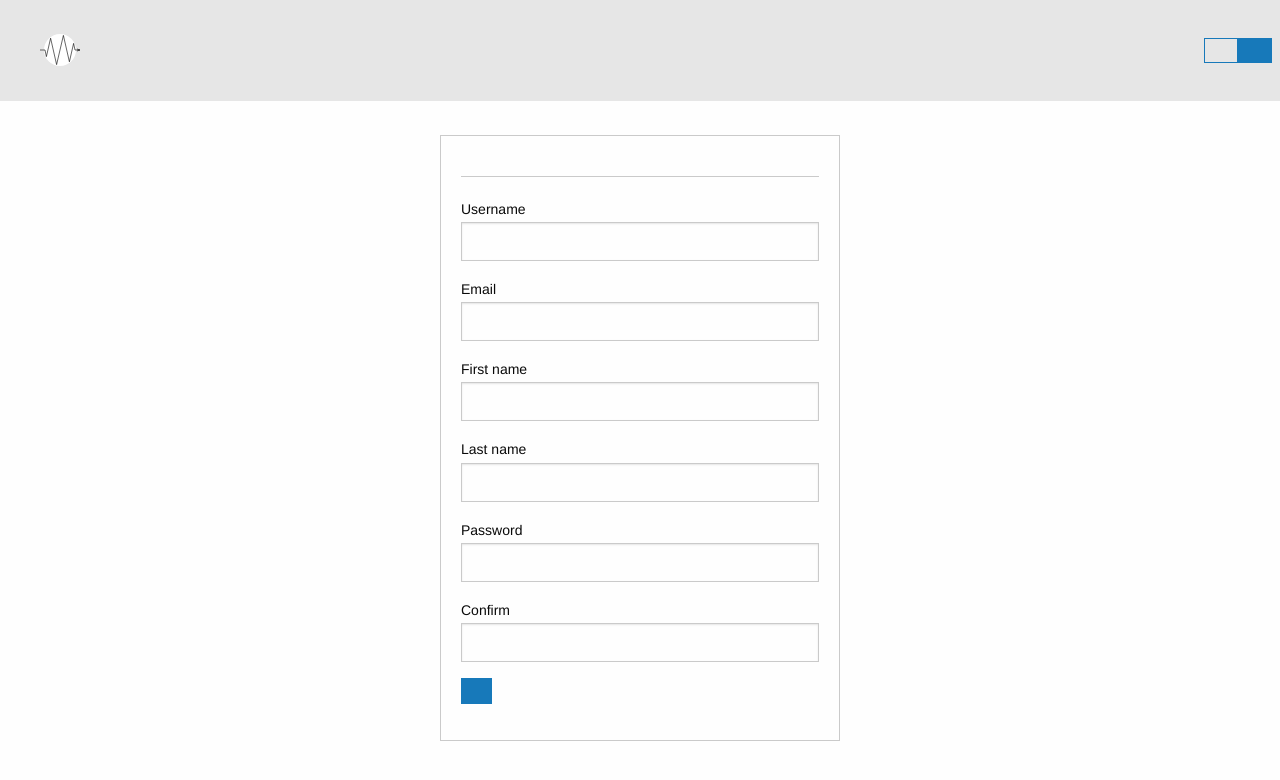
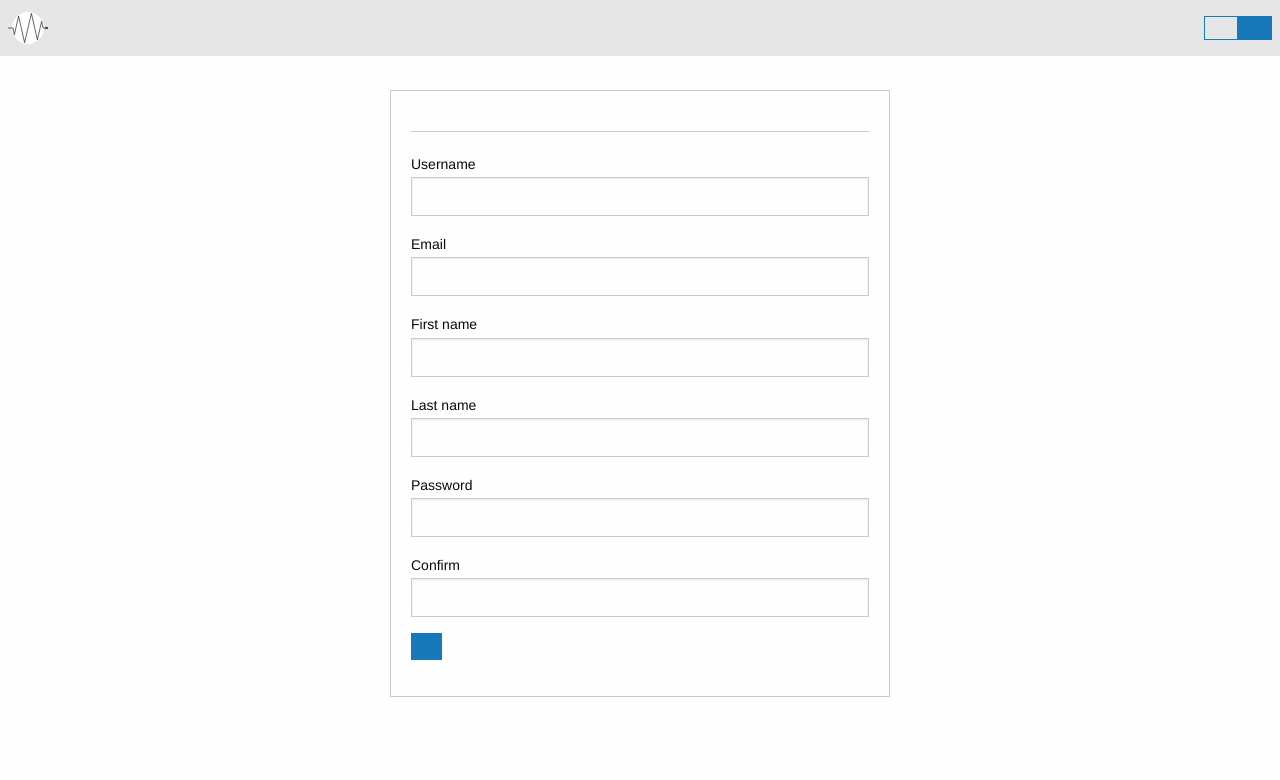
Before and after one commit to alinespereira/data-visualization-portfolio, a Flask app: template src/templates/user/register.html in a window 1280 px wide. Shown: the top 780 px of the page. Run offline with Flask 2, Linux system fonts and the light colour scheme; the template is opened without the code that fills it: most values are stand-ins (such as "Sample title", 1, 10 or a date in 2020); form fields are guessed from the names that the template uses; some libraries are stand-ins or nearby versions.

Commit message:
Responsiveness

```diff
--- a/src/static/css/style.css
+++ b/src/static/css/style.css
@@ -27,7 +27,7 @@ main {
 }
 
 .small-form {
-    max-width: 400px;
+    max-width: 500px;
     margin: auto;
 }
 
--- a/src/templates/topbar.html
+++ b/src/templates/topbar.html
@@ -1,23 +1,33 @@
 <div class="title-bar" data-responsive-toggle="responsive-menu" data-hide-for="medium">
-    <button class="menu-icon" type="button" data-toggle="responsive-menu"></button>
-    <div class="title-bar-title">{{ gettext("Menu") }}</div>
+    <div class="title-bar-left">
+        <button class="menu-icon" type="button" data-toggle="responsive-menu"></button>
+        {{ gettext("Menu") }}
+    </div>
+    <div class="title-bar-right">
+        <a href="/">
+            <img src="/img/logo-dark.svg" width="30" alt="Portfolio">
+        </a>
+    </div>
 </div>
 
 <div class="top-bar" id="responsive-menu">
     <div class="top-bar-left">
-        <ul class="dropdown menu" data-dropdown-menu>
-            <li class="menu-text">
-                <a href="/">
-                    <img src="/img/logo.svg" width="40" height="40" alt="Portfolio">
-                </a>
-            </li>
+        <a href="/" class="show-for-medium">
+            <img src="/img/logo.svg" width="40" alt="Portfolio">
+        </a>
+        <div class="hide-for-medium">
+            {{ gettext("Hello, %(name)s!", name=current_user.first_name) }}
+        </div>
+        <hr class="hide-for-medium">
+        <ul class="vertical medium-horizontal menu" data-dropdown-menu>
         </ul>
     </div>
+    <hr class="hide-for-medium">
     <div class="top-bar-right">
-        <ul class="dropdown menu" data-dropdown-menu>
+        <ul class="vertical medium-horizontal menu" data-dropdown-menu>
             {% if request.path not in  ['/user/register', '/user/sign-in'] %}
             {% if current_user.is_authenticated %}
-            <li class="menu-text">{{ gettext("Hello, %(name)s!", name=current_user.first_name) }}</li>
+            <li class="menu-text show-for-medium">{{ gettext("Hello, %(name)s!", name=current_user.first_name) }}</li>
             <li><a href={{ url_for('user.logout') }} class="button">{{ gettext("Logout") }}</a></li>
             {% else %}
             <li><a href={{ url_for('user.login') }} class="hollow button">{{ gettext("Log in") }}</a></li>
```
